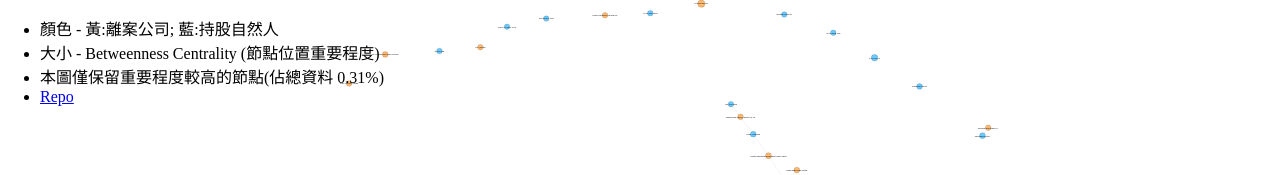
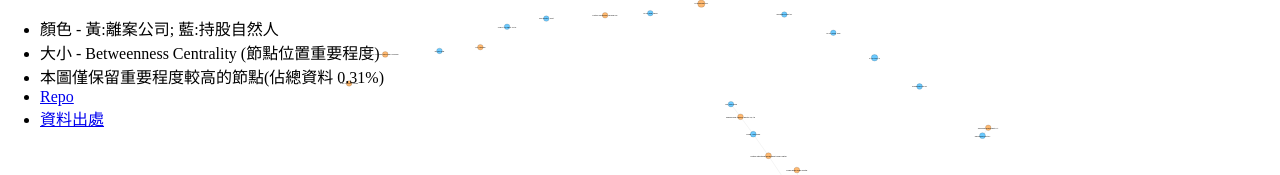
Before and after one commit to dwhuang/pp-tw-viz, a plain HTML site: page index.html in a window 1280 px wide. Shown: the top 175 px of the page. Drawn offline with Linux system fonts and the light colour scheme.

Commit message:
add data source url

```diff
--- a/index.html
+++ b/index.html
@@ -31,6 +31,7 @@ body {
                 <li>大小 - Betweenness Centrality (節點位置重要程度)</li>
                 <li>本圖僅保留重要程度較高的節點(佔總資料 0.31%)</li>
                 <li><a href="https://github.com/dwhuang/pp-tw-viz" target="_blank">Repo</a></li>
+                <li><a href="https://offshoreleaks.icij.org/search?country=TW&q=&ppl=on&ent=on&adr=on" target="_blank">資料出處</a></li>
             </ul>
         </div>
         <script>
```
